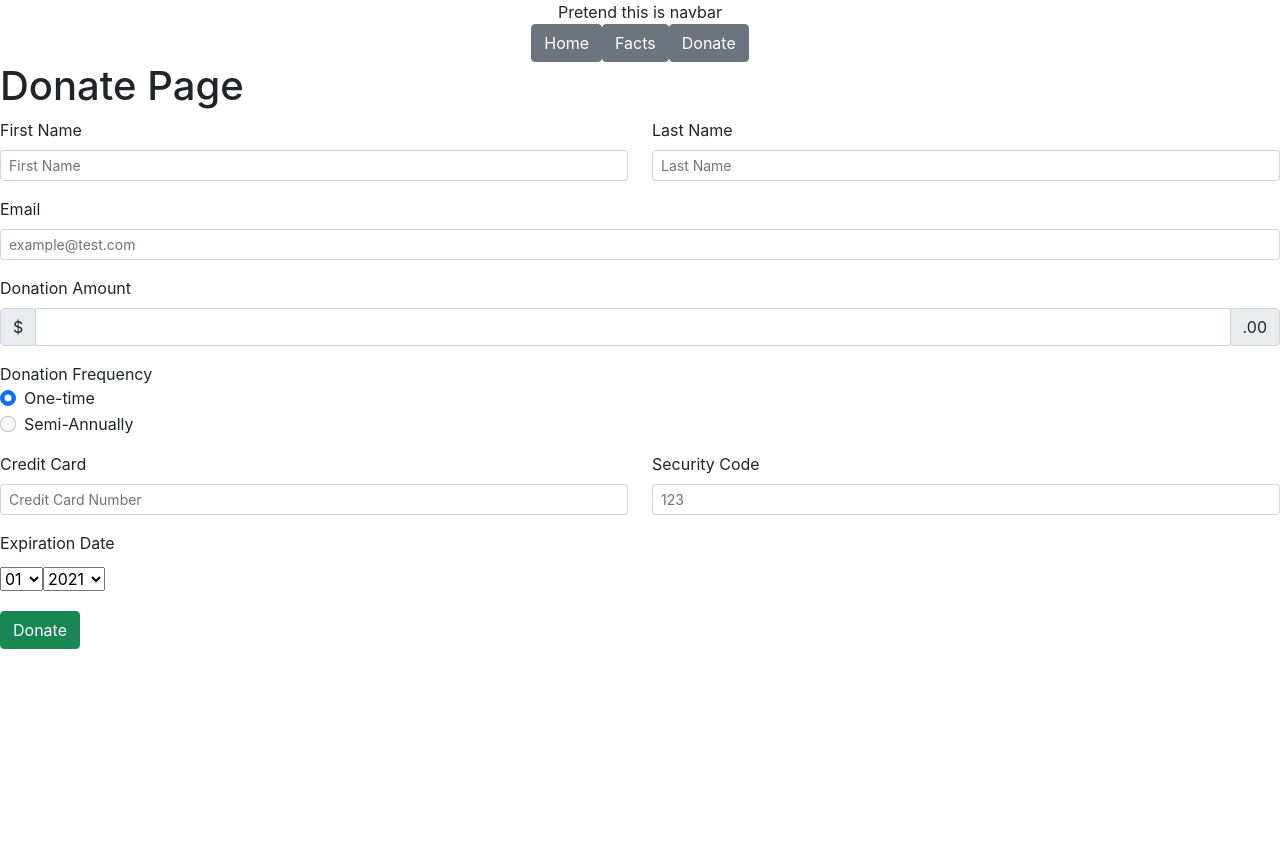
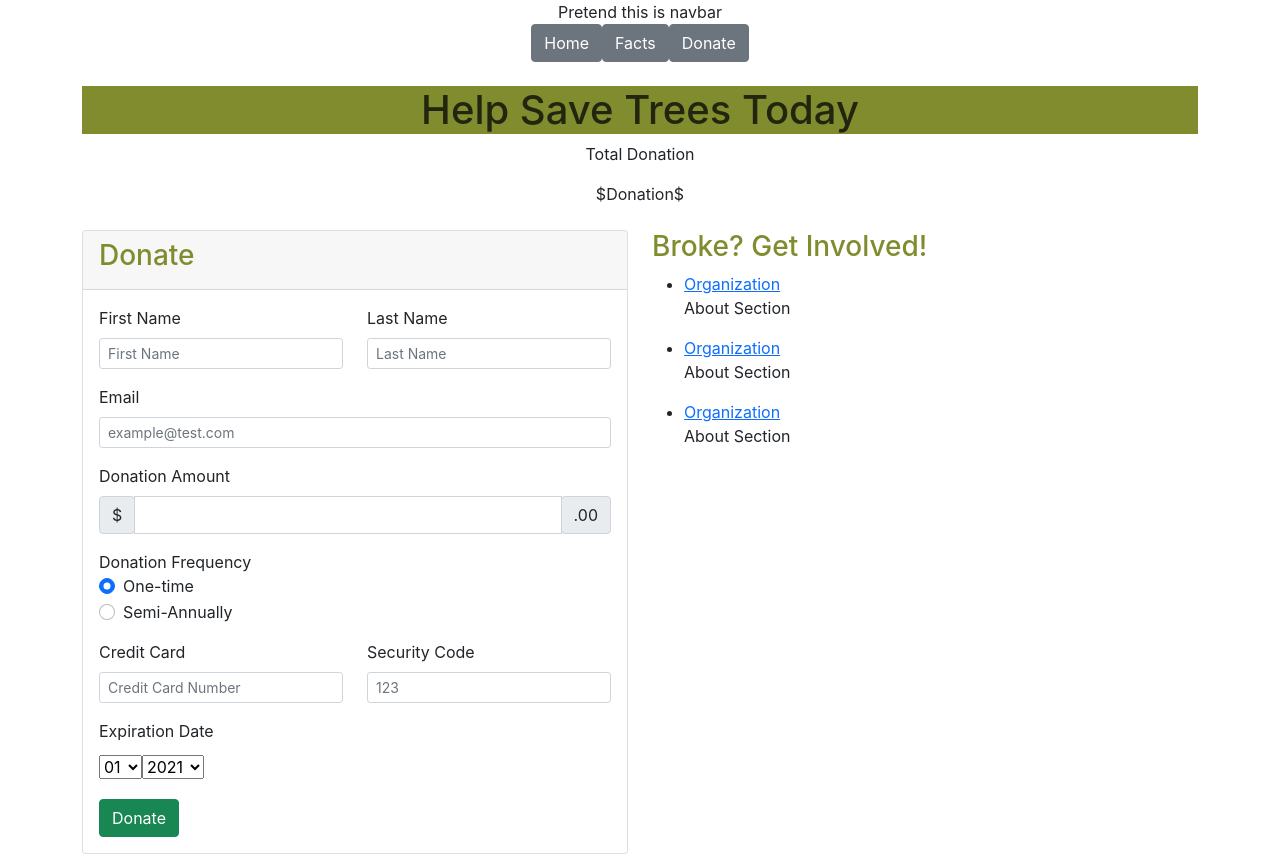
Before and after one commit to Web-Dev-Speedrunners/git-gud, a React (Create React App) app: page /donate in a window 1280 px wide. Before the commit the page ends 800 px from the top, so only its background shows below. Built offline with nearby package versions, Linux system fonts and the light colour scheme.

Commit message:
MVPfor Donation Page

```diff
--- a/src/pages/donate/index.jsx
+++ b/src/pages/donate/index.jsx
@@ -1,12 +1,59 @@
 import React from 'react'
 import DonateForm from './form'
+import SupportInfo from './supportInfo'
 
+import { makeStyles } from '@material-ui/styles'
+import { THEME_COLOR } from '../../constants/theme'
+import {
+  Container,
+  Row,
+  Col,
+	Card
+} from 'react-bootstrap'
+
+const styles = makeStyles({
+	pageHeader: {
+		backgroundColor: THEME_COLOR.Secondary,
+		color: THEME_COLOR.Primary,
+		marginTop: "24px",
+	},
+	titles: {
+		color: THEME_COLOR.Secondary,
+	}
+})
 
 const DonatePage = () => {
+	const style_classes = styles()
+
   return (
     <>
-    <h1>Donate Page</h1>
-    <DonateForm />
+		{/* TODO: Add function that will get the current donation amount */}
+		<Container className="text-center">
+			<h1 className={style_classes.pageHeader}>Help Save Trees Today</h1>
+			<p>Total Donation</p>
+			<p>$Donation$</p>
+		</Container>
+
+		<Container className="mt-4">
+			<Row>
+				<Col>
+					{/* <h3>Donate</h3> */}
+					{/* <DonateForm /> */}
+					<Card>
+						<Card.Header>
+							<h3 className={style_classes.titles}>Donate</h3>
+						</Card.Header>
+						<Card.Body>
+							<DonateForm />
+						</Card.Body>
+					</Card>
+				</Col>
+				<Col>
+					<h3 className={style_classes.titles}>Broke? Get Involved!</h3>
+					<SupportInfo />
+				</Col>
+			</Row>
+		</Container>
     </>
   )
 }
```
